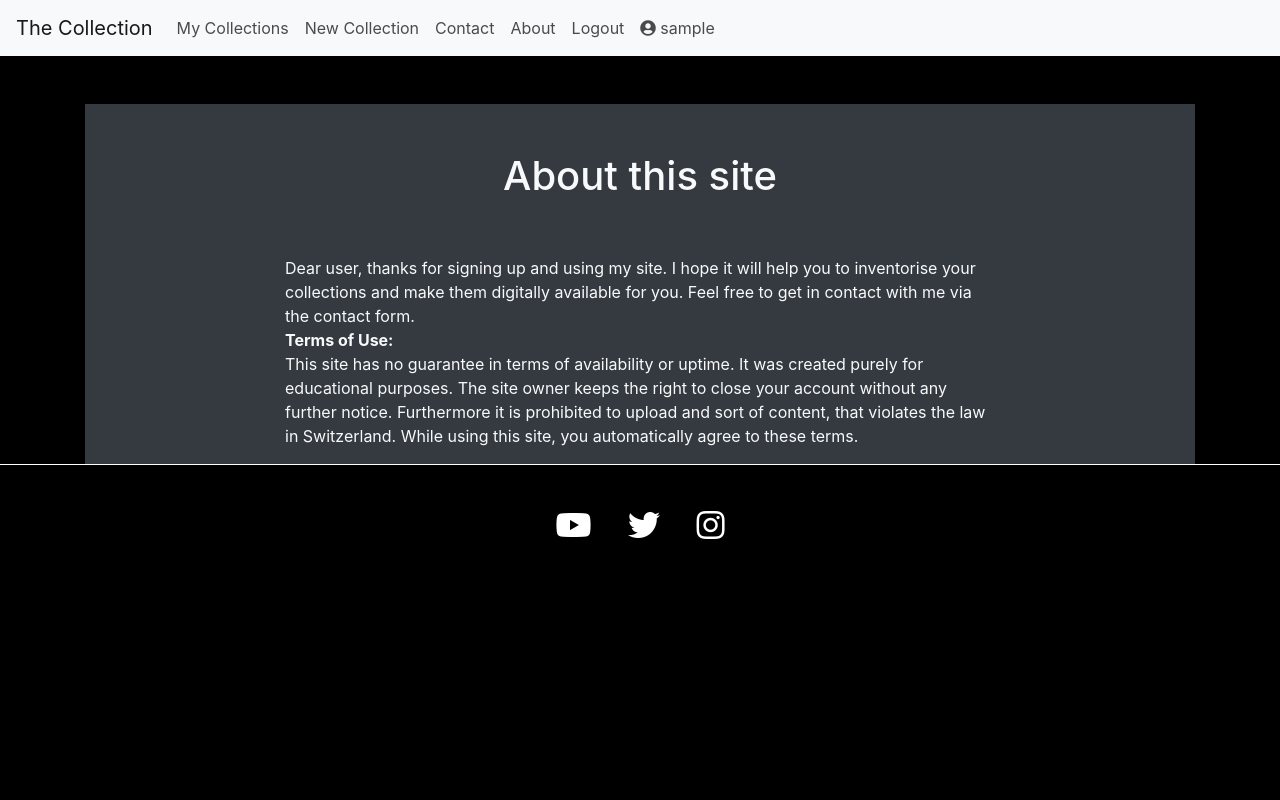
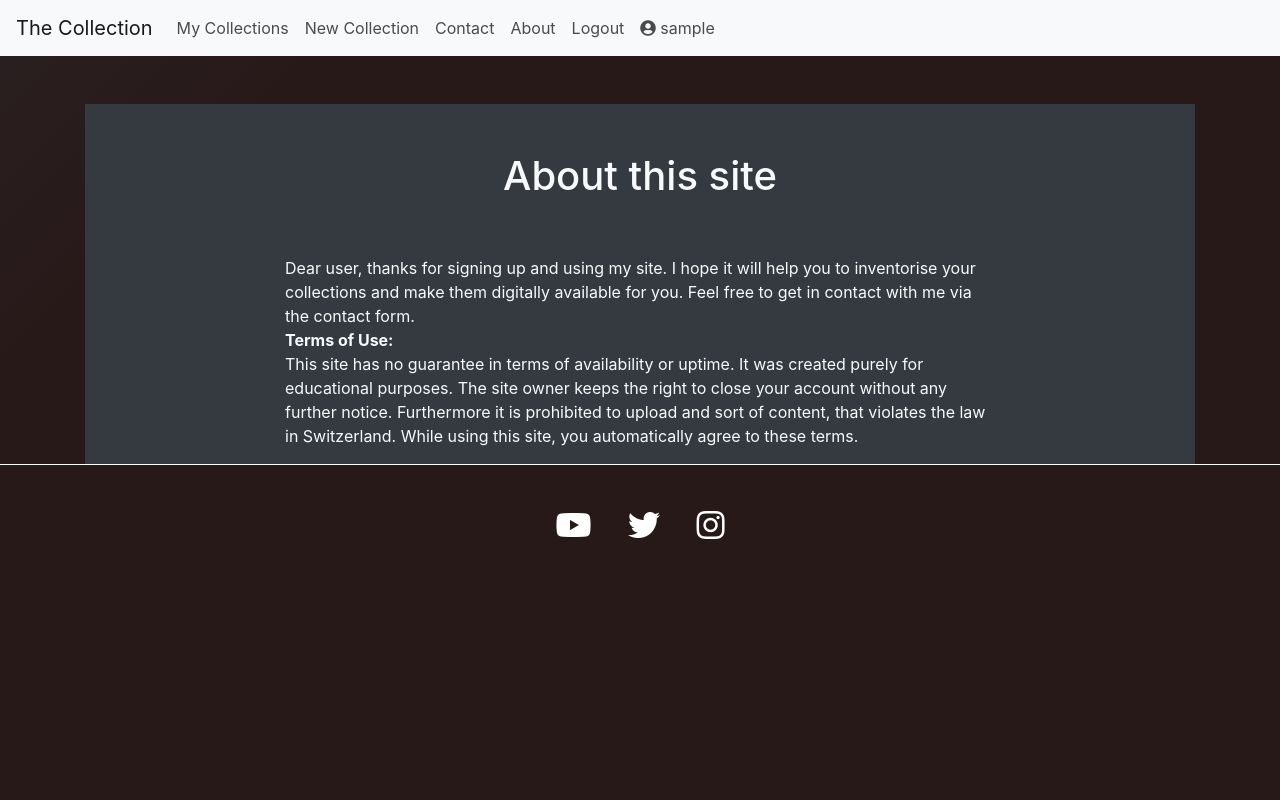
Before and after one commit to rpf13/the-collection, a Django app: page /about/ in a window 1280 px wide. Run offline with Django 3.2, Linux system fonts and the light colour scheme; the visitor is signed in with stand-in values (Sample User, id 1).

Commit message:
feat: Add animated background
This commit will add an animated transient background to the body.
It will also overwrite the bootstrap navbar font, since accessibility
was not given with it.

```diff
--- a/static/css/style.css
+++ b/static/css/style.css
@@ -4,6 +4,72 @@
 .navbar-light .navbar-nav .nav-link {
   color: rgb(0 0 0 / 70%);
 }
+
+.text-color {
+  color: white;
+}
+
+/* Animated bg inspired by "Alvaro https://codepen.io/alvarotrigo/pen/dyzgOER */
+.bg-anim {
+  width: 100%;
+  height: 100vh;
+  /* display: flex; */
+  /* align-items: center; */
+  /* justify-content: center; */
+  background-size: 300% 300%;
+  background-image: linear-gradient(-45deg, #281919 0%, #281919 25%, #281919 51%, #365158 100%);
+  -webkit-animation: AnimateBG 30s ease infinite;
+          animation: AnimateBG 30s ease infinite;
+}
+
+@-webkit-keyframes AnimateBG {
+  0% {
+    background-position: 0% 50%;
+  }
+  50% {
+    background-position: 100% 50%;
+  }
+  100% {
+    background-position: 0% 50%;
+  }
+}
+
+@-moz-keyframes AnimateBG {
+  0% {
+    background-position: 0% 50%;
+  }
+  50% {
+    background-position: 100% 50%;
+  }
+  100% {
+    background-position: 0% 50%;
+  }
+}
+
+@-o-keyframes AnimateBG {
+  0% {
+    background-position: 0% 50%;
+  }
+  50% {
+    background-position: 100% 50%;
+  }
+  100% {
+    background-position: 0% 50%;
+  }
+}
+
+@keyframes AnimateBG {
+  0% {
+    background-position: 0% 50%;
+  }
+  50% {
+    background-position: 100% 50%;
+  }
+  100% {
+    background-position: 0% 50%;
+  }
+}
+
 
 /* Footer */
 
--- a/templates/base.html
+++ b/templates/base.html
@@ -34,8 +34,8 @@
     <title>The Collection</title>
 </head>
 
-<!-- NOTE TO REMOVE STATIC STYLE AND REFERENCE TO CSS FILE -->
-<body style="background-color: black; color: white;">
+<!-- Body section with animated BG and default text color -->
+<body class="text-color bg-anim">
 
     <!-- Navigation Section -->
     <nav class="navbar navbar-expand-lg navbar-light bg-light">
```
Also changed, not shown: main/settings.py (line endings or trailing spaces).
